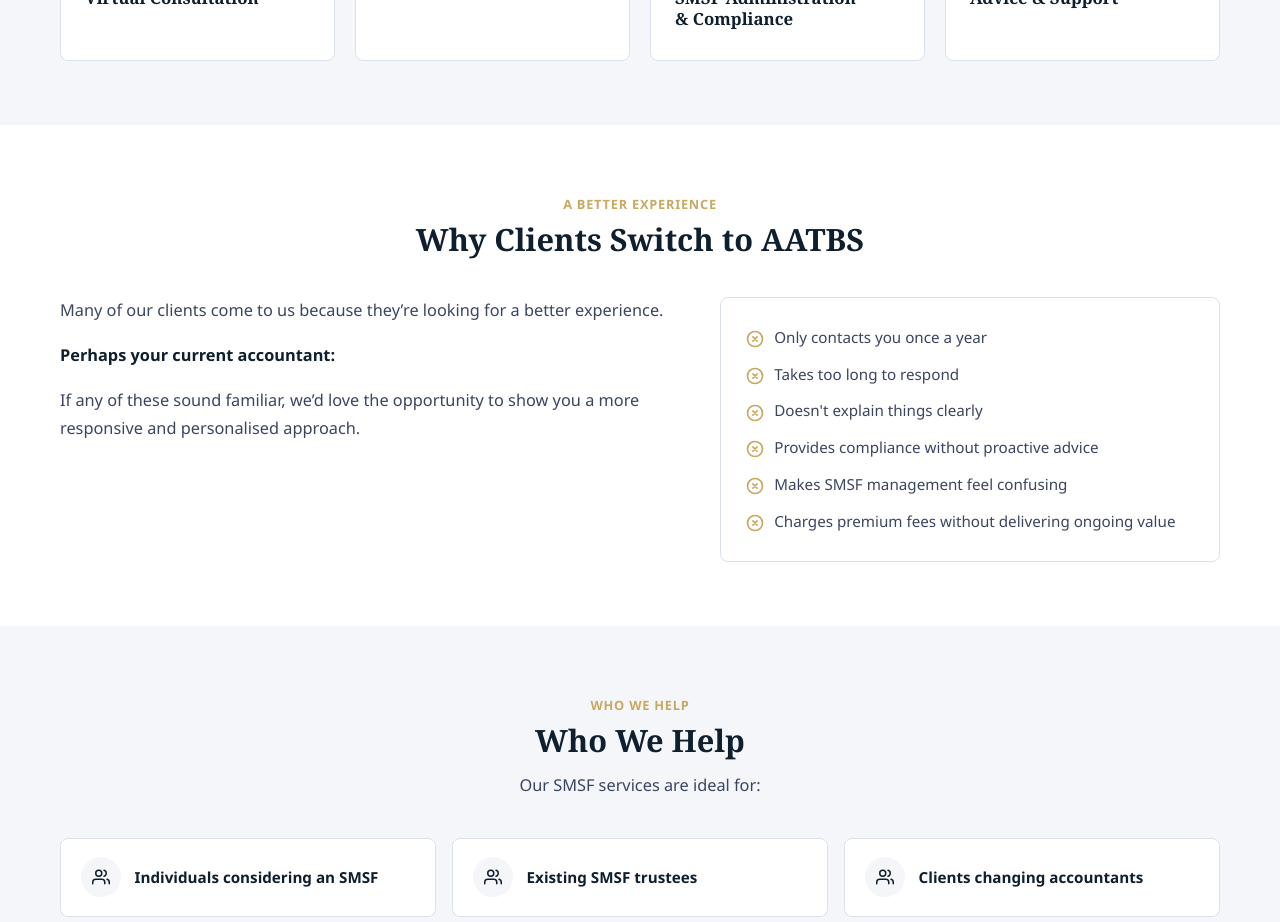
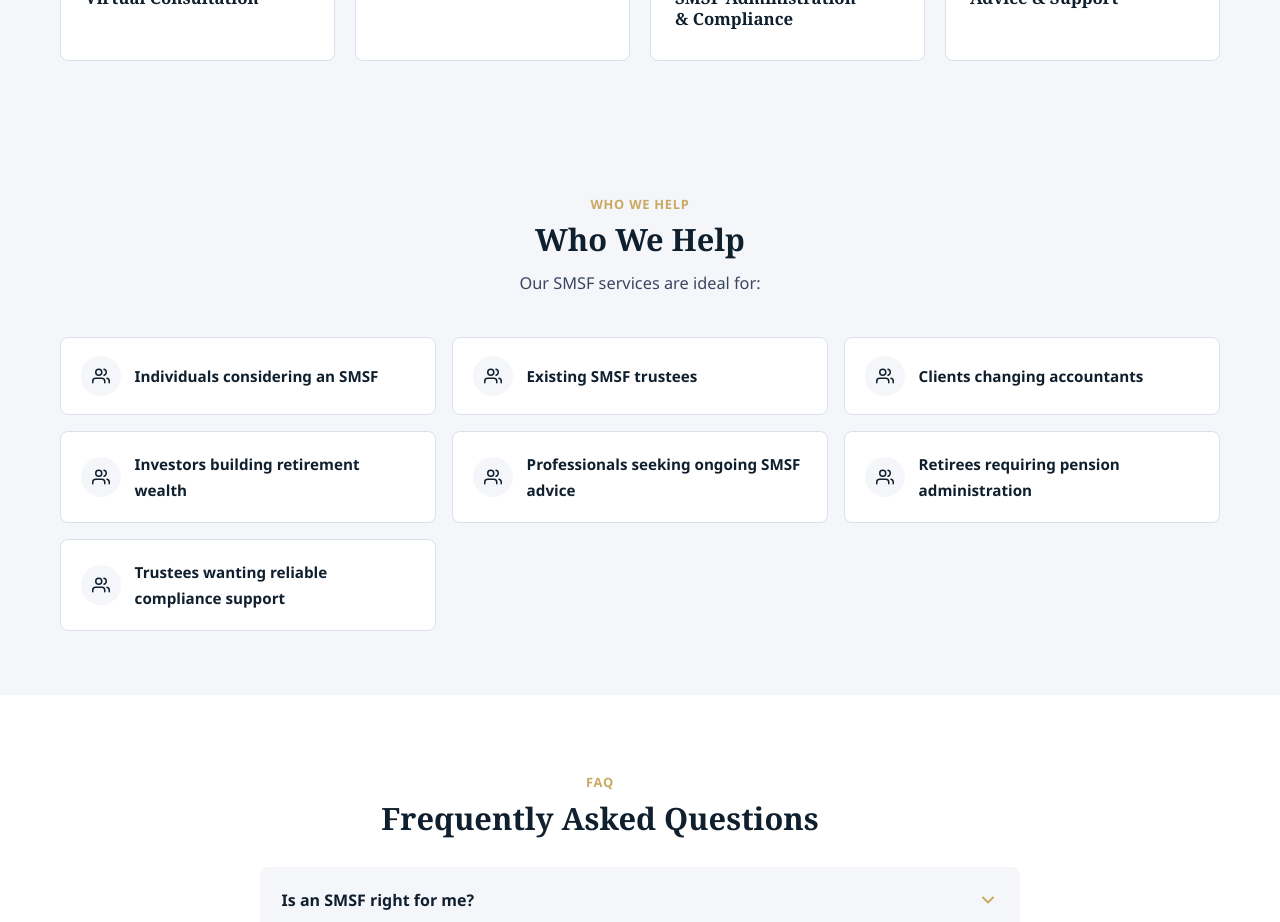
Before and after one commit to CodepaperAI/Advancedtax, a Next.js app: page /smsf-services in a window 1280 px wide. Shown: the part 4160-5082 px from the top of the page. Built offline with nearby package versions, Linux system fonts and the light colour scheme.

Commit message:
Add SMSF Landing Page

```diff
--- a/app/smsf-services/page.tsx
+++ b/app/smsf-services/page.tsx
@@ -770,42 +770,6 @@
         </div>
       </section>
 
-      {/* Why clients switch to AATBS */}
-      <section className="smsf-services-section smsf-services-section--white">
-        <div className="smsf-services-container">
-          <div className="smsf-services-section-intro">
-            <span className="smsf-services-eyebrow">A Better Experience</span>
-            <h2>Why Clients Switch to AATBS</h2>
-          </div>
-
-          <div className="smsf-services-switch-layout">
-            <div className="smsf-services-switch-copy">
-              <p>
-                Many of our clients come to us because they&rsquo;re looking
-                for a better experience.
-              </p>
-              <p className="smsf-services-switch-lead">
-                Perhaps your current accountant:
-              </p>
-              <p className="smsf-services-switch-closing">
-                If any of these sound familiar, we&rsquo;d love the
-                opportunity to show you a more responsive and personalised
-                approach.
-              </p>
-            </div>
-
-            <ul className="smsf-services-switch-list">
-              {SWITCH_REASONS.map((reason) => (
-                <li key={reason}>
-                  <IconXCircle />
-                  <span>{reason}</span>
-                </li>
-              ))}
-            </ul>
-          </div>
-        </div>
-      </section>
-
       {/* Who we help */}
       <section className="smsf-services-section smsf-services-section--alt">
         <div className="smsf-services-container">
```
